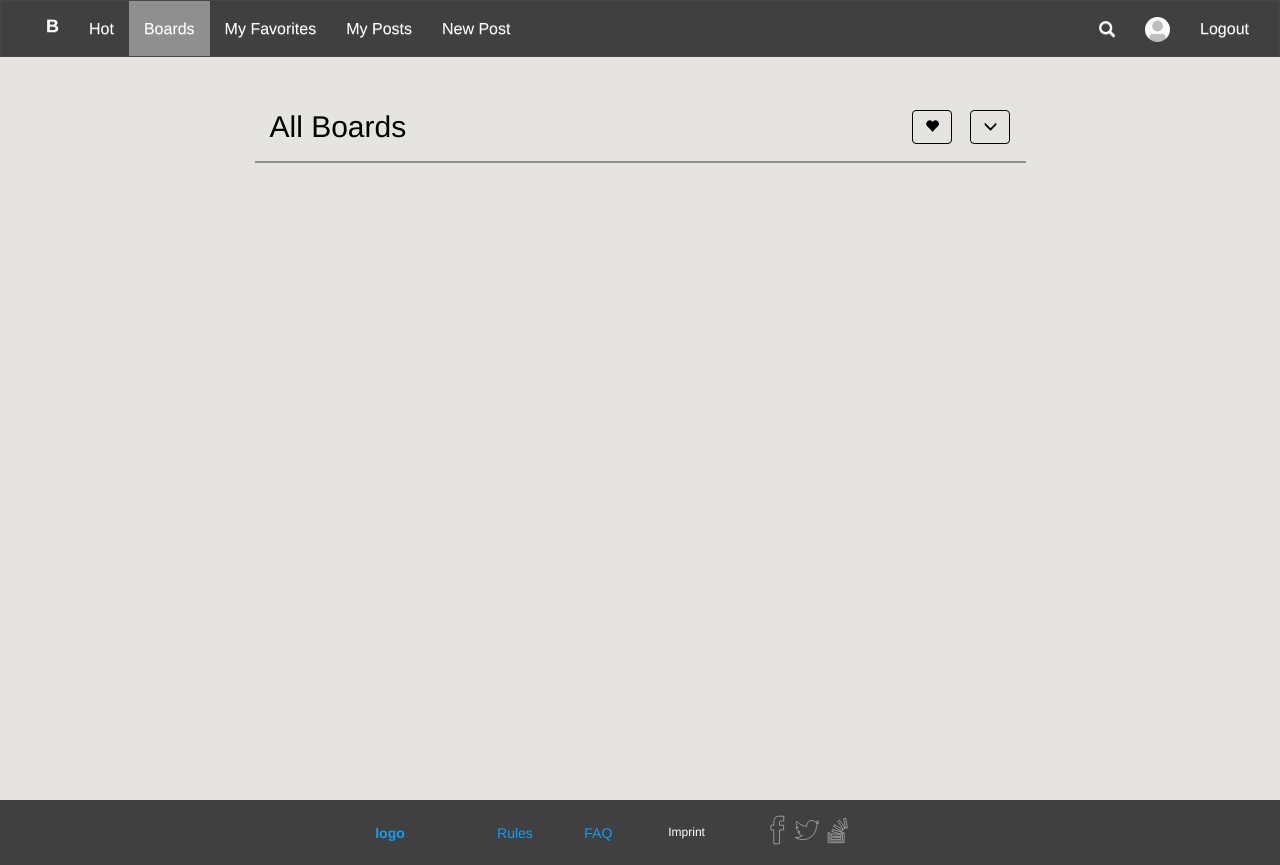
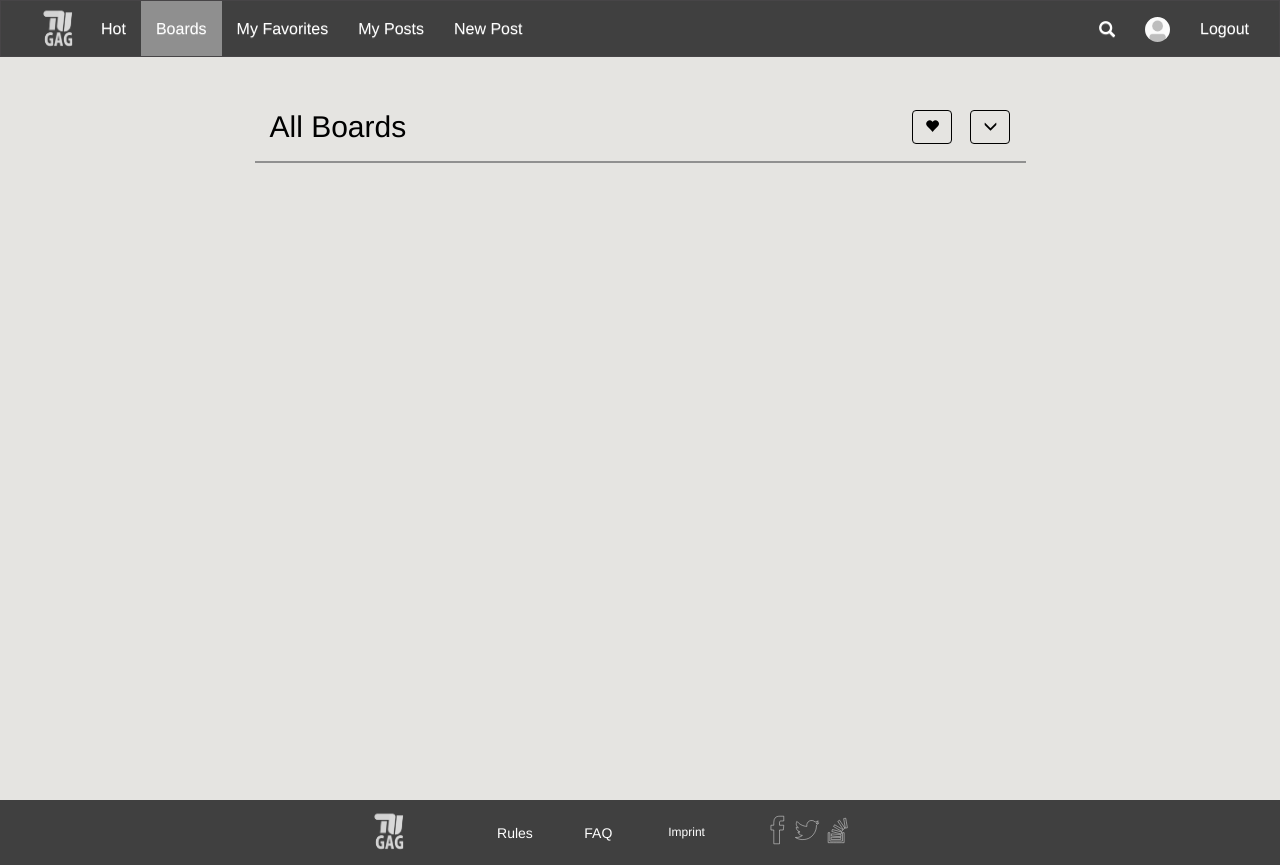
Before and after one commit to SNDjango/server, a Django app: page /boards in a window 1280 px wide. Run offline with Django 3.2, Linux system fonts and the light colour scheme; the visitor is signed in with stand-in values (Sample User, id 1); data that the repository does not hold is empty; some libraries are stand-ins or nearby versions.

Commit message:
Logo on Page #179
You can see the logo on the nav bar and on the footer

```diff
--- a/snd/image_board/static/css/main.css
+++ b/snd/image_board/static/css/main.css
@@ -560,6 +560,10 @@ hr{
     font-size: 12px;
 }
 
+.footerelement > a{
+    color: #fff;
+}
+
 .footerPoints:hover{
     color:##d6d6d6;
 }
@@ -580,6 +584,18 @@ svg {
     height:auto !important;
 }
 
+.footerLogo{
+    width:45px;
+}
+
+.logo{
+    width:45px;
+}
+
+.navbar-brand{
+    padding: 5px 5px;
+}
+
 #tw {stroke-dasharray:  300 , 0, 3000;}
 #st {stroke-dasharray:    0 , 0, 2300;}
 #fa {stroke-dasharray:    0 , 0, 2900;}
--- a/snd/image_board/templates/base.html
+++ b/snd/image_board/templates/base.html
@@ -21,7 +21,7 @@
         <div class="container">
             <!-- Navigationsleiste oben -->
             <nav class="navbar navbar-custom navbar-toggleable-md navbar-fixed-top" role="navigation" id="navBack">
-                <a class="navbar-brand" href="{% url 'index' %}"><b>B</b></a>
+                <a class="navbar-brand" href="{% url 'index' %}"><img class="logo" src="../../media/img/footerLogo.png"></a>
                 <button class="navbar-toggle collapsed" data-toggle="collapse" data-target="#main-nav">
                     <span class="sr-only">Toggle navigation</span>
                     <span class="icon-bar"></span>
@@ -99,7 +99,7 @@
             <div class="col-md-2">
             </div>
             <div class="col-md-2 footerelement">
-                <a  href="{% url 'index' %}"><b>logo</b></a>
+                <a  href="{% url 'index' %}"><img class="footerLogo" src="../../media/img/footerLogo.png"></a>
             </div>
             <div class="col-md-1 footerelement">
                 <a  href="{% url 'rules' %}">Rules</a>
```
Also changed, not shown: snd/media/img/footerLogo.png (added).
